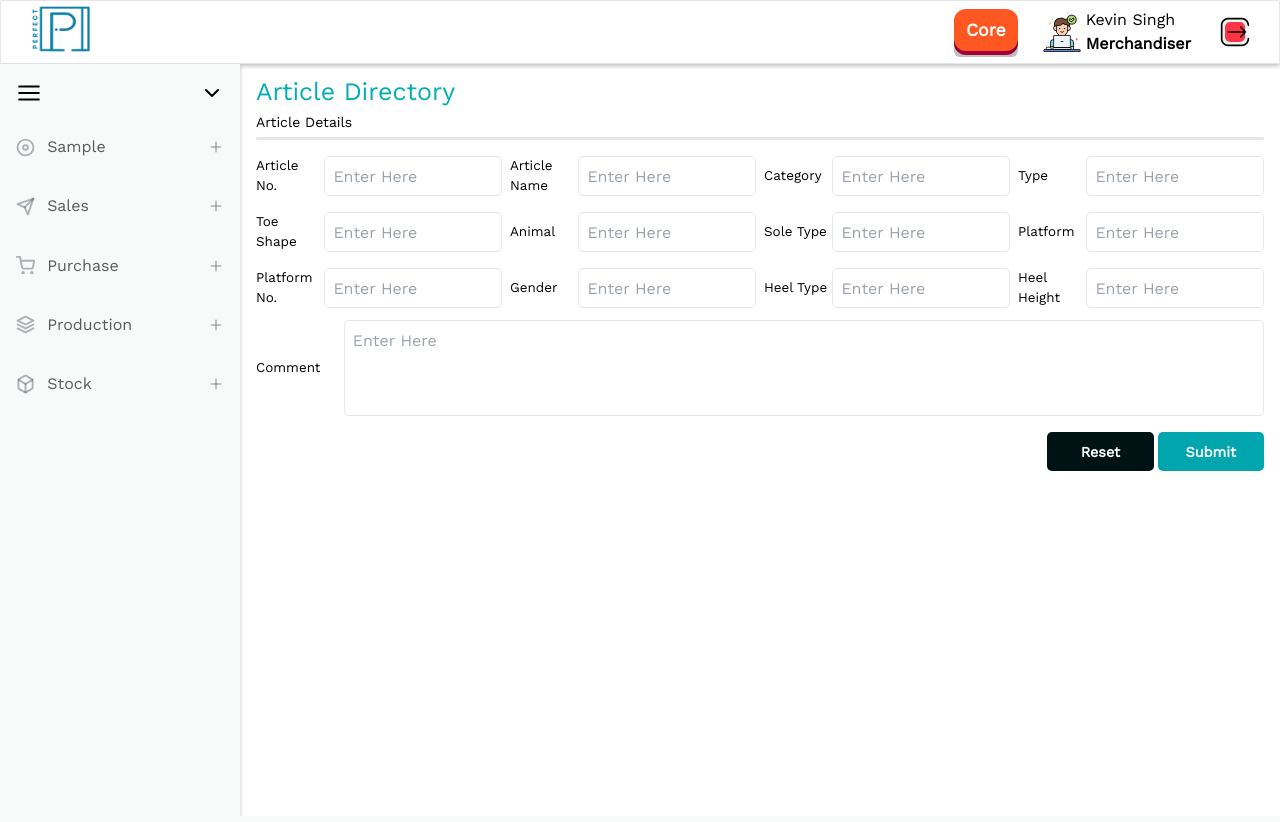
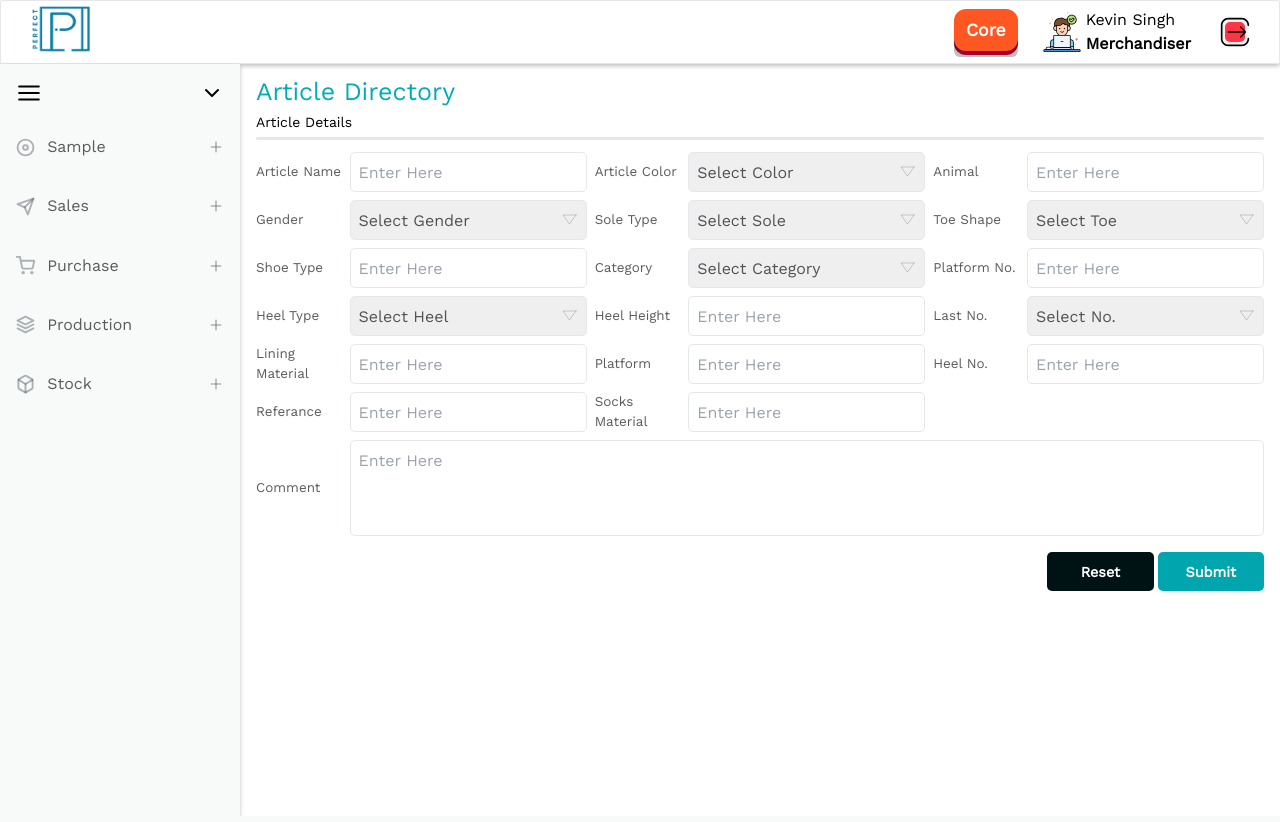
Before and after one commit to perfect-software/go-dash-ui, a React (Vite) app: page /articledirectory in a window 1280 px wide. Built offline with nearby package versions, Linux system fonts and the light colour scheme.

Commit message:
updated artcle / buyer

```diff
--- a/src/components/ArticleDirectory.jsx
+++ b/src/components/ArticleDirectory.jsx
@@ -21,17 +21,8 @@ const ArticleDirectory = () => {
         </div>
 
         <div className={styles.topGrid}>
-          <div className={styles.colSpan}>
-            <label className={styles.sampleLabel} htmlFor="input1">
-              Article No.
-            </label>
-            <input
-              type="text"
-              className={styles.basicInput}
-              placeholder="Enter Here"
-            />
-          </div>
-          <div className={styles.colSpan}>
+
+        <div className={styles.colSpan}>
             <label className={styles.sampleLabel} htmlFor="input1">
               Article Name
             </label>
@@ -43,8 +34,23 @@ const ArticleDirectory = () => {
           </div>
 
           <div className={styles.colSpan}>
+                <label className={styles.sampleLabel} htmlFor="input4">
+                  Article Color
+                </label>
+                <div className={styles.selectWrapper}>
+                  <select className={styles.selectInput} name="ArticleColor" required>
+                    <option value="" selected disabled hidden>
+                      Select Color
+                    </option>
+                    <option value="Red">Red</option>
+                    <option value="Black">Black</option>
+                  </select>
+                </div>
+              </div>
+
+              <div className={styles.colSpan}>
             <label className={styles.sampleLabel} htmlFor="input1">
-              Category
+              Animal
             </label>
             <input
               type="text"
@@ -54,8 +60,54 @@ const ArticleDirectory = () => {
           </div>
 
           <div className={styles.colSpan}>
+                <label className={styles.sampleLabel} htmlFor="input4">
+                  Gender
+                </label>
+                <div className={styles.selectWrapper}>
+                  <select className={styles.selectInput} name="gender" required>
+                    <option value="" selected disabled hidden>
+                      Select Gender
+                    </option>
+                    <option value="Red">Red</option>
+                    <option value="Black">Black</option>
+                  </select>
+                </div>
+              </div>
+
+
+
+
+              <div className={styles.colSpan}>
+                <label className={styles.sampleLabel} htmlFor="input4">
+                  Sole Type
+                </label>
+                <div className={styles.selectWrapper}>
+                  <select className={styles.selectInput} name="SoleType" required>
+                    <option value="" selected disabled hidden>
+                      Select Sole
+                    </option>
+                    <option value="Red">Red</option>
+                    <option value="Black">Black</option>
+                  </select>
+                </div>
+              </div>
+              <div className={styles.colSpan}>
+                <label className={styles.sampleLabel} htmlFor="input4">
+                  Toe Shape
+                </label>
+                <div className={styles.selectWrapper}>
+                  <select className={styles.selectInput} name="toeshape" required>
+                    <option value="" selected disabled hidden>
+                      Select Toe
+                    </option>
+                    <option value="Red">Red</option>
+                    <option value="Black">Black</option>
+                  </select>
+                </div>
+              </div>
+          <div className={styles.colSpan}>
             <label className={styles.sampleLabel} htmlFor="input1">
-              Type
+             Shoe Type
             </label>
             <input
               type="text"
@@ -64,8 +116,22 @@ const ArticleDirectory = () => {
             />
           </div>
           <div className={styles.colSpan}>
+                <label className={styles.sampleLabel} htmlFor="input4">
+                  Category
+                </label>
+                <div className={styles.selectWrapper}>
+                  <select className={styles.selectInput} name="category" required>
+                    <option value="" selected disabled hidden>
+                     Select Category
+                    </option>
+                    <option value="Boot">Boot</option>
+                    <option value="Snekers">Snekers</option>
+                  </select>
+                </div>
+              </div>
+              <div className={styles.colSpan}>
             <label className={styles.sampleLabel} htmlFor="input1">
-              Toe Shape
+              Platform No.
             </label>
             <input
               type="text"
@@ -74,8 +140,22 @@ const ArticleDirectory = () => {
             />
           </div>
           <div className={styles.colSpan}>
+                <label className={styles.sampleLabel} htmlFor="input4">
+                  Heel Type
+                </label>
+                <div className={styles.selectWrapper}>
+                  <select className={styles.selectInput} name="heelType" required>
+                    <option value="" selected disabled hidden>
+                      Select Heel
+                    </option>
+                    <option value="1">1</option>
+                    <option value="2">2</option>
+                  </select>
+                </div>
+              </div>
+              <div className={styles.colSpan}>
             <label className={styles.sampleLabel} htmlFor="input1">
-              Animal
+              Heel Height
             </label>
             <input
               type="text"
@@ -83,9 +163,24 @@ const ArticleDirectory = () => {
               placeholder="Enter Here"
             />
           </div>
+
           <div className={styles.colSpan}>
+                <label className={styles.sampleLabel} htmlFor="input4">
+                  Last No.
+                </label>
+                <div className={styles.selectWrapper}>
+                  <select className={styles.selectInput} name="last" required>
+                    <option value="" selected disabled hidden>
+                      Select No.
+                    </option>
+                    <option value="221">221</option>
+                    <option value="223">223</option>
+                  </select>
+                </div>
+              </div>
+              <div className={styles.colSpan}>
             <label className={styles.sampleLabel} htmlFor="input1">
-              Sole Type
+              Lining Material
             </label>
             <input
               type="text"
@@ -105,7 +200,7 @@ const ArticleDirectory = () => {
           </div>
           <div className={styles.colSpan}>
             <label className={styles.sampleLabel} htmlFor="input1">
-              Platform No.
+              Heel No.
             </label>
             <input
               type="text"
@@ -115,7 +210,7 @@ const ArticleDirectory = () => {
           </div>
           <div className={styles.colSpan}>
             <label className={styles.sampleLabel} htmlFor="input1">
-              Gender
+             Referance
             </label>
             <input
               type="text"
@@ -123,9 +218,10 @@ const ArticleDirectory = () => {
               placeholder="Enter Here"
             />
           </div>
+
           <div className={styles.colSpan}>
             <label className={styles.sampleLabel} htmlFor="input1">
-              Heel Type
+            Socks Material
             </label>
             <input
               type="text"
@@ -133,16 +229,8 @@ const ArticleDirectory = () => {
               placeholder="Enter Here"
             />
           </div>
-          <div className={styles.colSpan}>
-            <label className={styles.sampleLabel} htmlFor="input1">
-              Heel Height
-            </label>
-            <input
-              type="text"
-              className={styles.basicInput}
-              placeholder="Enter Here"
-            />
-          </div>
+
+
           <div className={styles.largeColSpan}>
             <label className={styles.sampleLabel} htmlFor="input1">
               Comment
--- a/src/components/Buyer.jsx
+++ b/src/components/Buyer.jsx
@@ -93,7 +93,7 @@ const Buyer = () => {
                   Country
                 </label>
                 <div className={styles.selectWrapper}>
-                  <select className={styles.basicInput} name="country">
+                  <select className={styles.selectInput} name="country">
                     <option value="" selected disabled hidden>
                       Select Country
                     </option>
@@ -110,7 +110,7 @@ const Buyer = () => {
                   City
                 </label>
                 <div className={styles.selectWrapper}>
-                  <select className={styles.basicInput} name="city">
+                  <select className={styles.selectInput} name="city">
                     <option value="" selected disabled hidden>
                       Select City
                     </option>
@@ -126,7 +126,7 @@ const Buyer = () => {
                   Buyer Type
                 </label>
                 <div className={styles.selectWrapper}>
-                  <select className={styles.basicInput} name="city">
+                  <select className={styles.selectInput} name="city">
                     <option value="" selected disabled hidden>
                       Select Type
                     </option>
@@ -168,6 +168,7 @@ const Buyer = () => {
                   placeholder="Address"
                 />
               </div>
+
               <div className={styles.colSpan}>
                 <label className={styles.sampleLabel} htmlFor="buyer">
                   Mobile Number
@@ -194,7 +195,7 @@ const Buyer = () => {
                   Currency
                 </label>
                 <div className={styles.selectWrapper}>
-                  <select className={styles.basicInput} name="currency">
+                  <select className={styles.selectInput} name="currency">
                     <option value="" selected disabled hidden>
                       Select Currency
                     </option>
@@ -280,6 +281,32 @@ const Buyer = () => {
                   className={styles.basicInput}
                 />
               </div>
+              <div className={styles.colSpan}>
+                <label className={styles.sampleLabel} htmlFor="city">
+                  City
+                </label>
+                <div className={styles.selectWrapper}>
+                  <select className={styles.selectInput} name="city">
+                    <option value="" selected disabled hidden>
+                      Select City
+                    </option>
+                    <option value="Lucknow">Lucknow</option>
+                    <option value="Delhi">Delhi</option>
+                    <option value="Agra">Agra</option>
+                    <option value="Kanpur">Kanpur</option>
+                  </select>
+                </div>
+              </div>
+              <div className={styles.colSpan}>
+                <label className={styles.sampleLabel} htmlFor="buyer">
+                  Swift Code
+                </label>
+                <input
+                  type="text"
+                  className={styles.basicInput}
+                  placeholder="Swift"
+                />
+              </div>
               <div className={styles.colSpan2}>
                 <label className={styles.sampleLabel} htmlFor="input1">
                   Bank Address
@@ -291,33 +318,9 @@ const Buyer = () => {
                 />
               </div>
 
-              <div className={styles.colSpan}>
-                <label className={styles.sampleLabel} htmlFor="city">
-                  City
-                </label>
-                <div className={styles.selectWrapper}>
-                  <select className={styles.basicInput} name="city">
-                    <option value="" selected disabled hidden>
-                      Select City
-                    </option>
-                    <option value="Lucknow">Lucknow</option>
-                    <option value="Delhi">Delhi</option>
-                    <option value="Agra">Agra</option>
-                    <option value="Kanpur">Kanpur</option>
-                  </select>
-                </div>
-              </div>
 
-              <div className={styles.colSpan}>
-                <label className={styles.sampleLabel} htmlFor="buyer">
-                  Swift Code
-                </label>
-                <input
-                  type="text"
-                  className={styles.basicInput}
-                  placeholder="Swift"
-                />
-              </div>
+
+
               <div className={styles.colSpan2}>
                 <label className={styles.sampleLabel} htmlFor="buyer">
                   A/C no
@@ -330,7 +333,7 @@ const Buyer = () => {
               </div>
               <div className={styles.colSpan2}>
                 <label className={styles.sampleLabel} htmlFor="buyer">
-                  Confirm <br /> A/C no
+                  Confirm <br/>A/C no
                 </label>
                 <input
                   type="number"
@@ -398,7 +401,7 @@ const Buyer = () => {
                   Payment Terms
                 </label>
                 <div className={styles.selectWrapper}>
-                  <select className={styles.basicInput} name="type">
+                  <select className={styles.selectInput} name="type">
                     <option value="" selected disabled hidden>
                       Select Type
                     </option>
--- a/src/styles/articleDirectory.module.css
+++ b/src/styles/articleDirectory.module.css
@@ -23,7 +23,8 @@
   height: 2.5rem;
 }
 .sampleLabel {
-  @apply flex items-center text-[0.84rem] h-[3rem] w-[5.75rem];
+  @apply relative text-[#5b5b5b]  flex items-center text-[0.84rem] h-[2.5rem];
+  min-width: 5.6rem;
 }
 
 .headSmallBorder {
@@ -35,19 +36,48 @@
   @apply text-[#00ADB5] mt-3 text-[1.5625rem] leading-4 font-[400];
 }
 .topGrid {
-  @apply grid sm:grid-cols-2 smp:grid-cols-1 sml:grid-cols-3 grid-cols-4 gap-2 mt-2;
+  @apply grid smp:grid-cols-1 sml:grid-cols-2 grid-cols-3 gap-2 mt-2;
 }
 
 .colSpan {
   @apply col-span-1 flex flex-row items-center gap-1;
 }
 .largeColSpan {
-  @apply col-span-4 smp:col-span-1 sm:col-span-2 sml:col-span-3 flex flex-row items-center gap-1;
+  @apply col-span-3 smp:col-span-1 sml:col-span-2 flex flex-row items-center gap-1;
 }
 .basicInput2 {
   @apply border p-2 w-full rounded-[0.3125rem];
   resize: none;
   height: 6rem;
+}
+
+select {
+  appearance: none;
+  -webkit-appearance: none;
+  -moz-appearance: none;
+}
+
+.selectWrapper {
+  position: relative;
+  display: inline-block;
+  @apply w-full;
+}
+.selectInput:focus {
+  outline: none;
+  border: 1px solid #00a5ad;
+}
+.selectInput {
+  @apply border p-2 w-full rounded-[0.3125rem];
+  height: 2.5rem;
+  color: rgba(0, 0, 0, 0.66);
+}
+.selectWrapper::after {
+  content: url("../assets/dropDown.svg");
+  position: absolute;
+  top: 50%;
+  right: 10px;
+  transform: translateY(-50%);
+  pointer-events: none;
 }
 .resetButton {
   @apply w-[8.3125vw] h-[2.625vh] text-[1.125vw] sml:text-sm font-[700] p-[1.23rem] text-white
--- a/tailwind.config.js
+++ b/tailwind.config.js
@@ -8,7 +8,7 @@ export default {
     screens:{
       'sml': {'max': '1000px'},
       'sm': {'max': '695px'},
-       'smp':  {'max': '400px'},
+       'smp':  {'max': '541px'},
 
 
     },
```
Also changed, not shown: src/components/SampleRequest.jsx (+70 -41 lines), src/styles/buyer.module.css (+16 -22 lines), src/styles/sampleRequest.module.css (+34 -33 lines).
